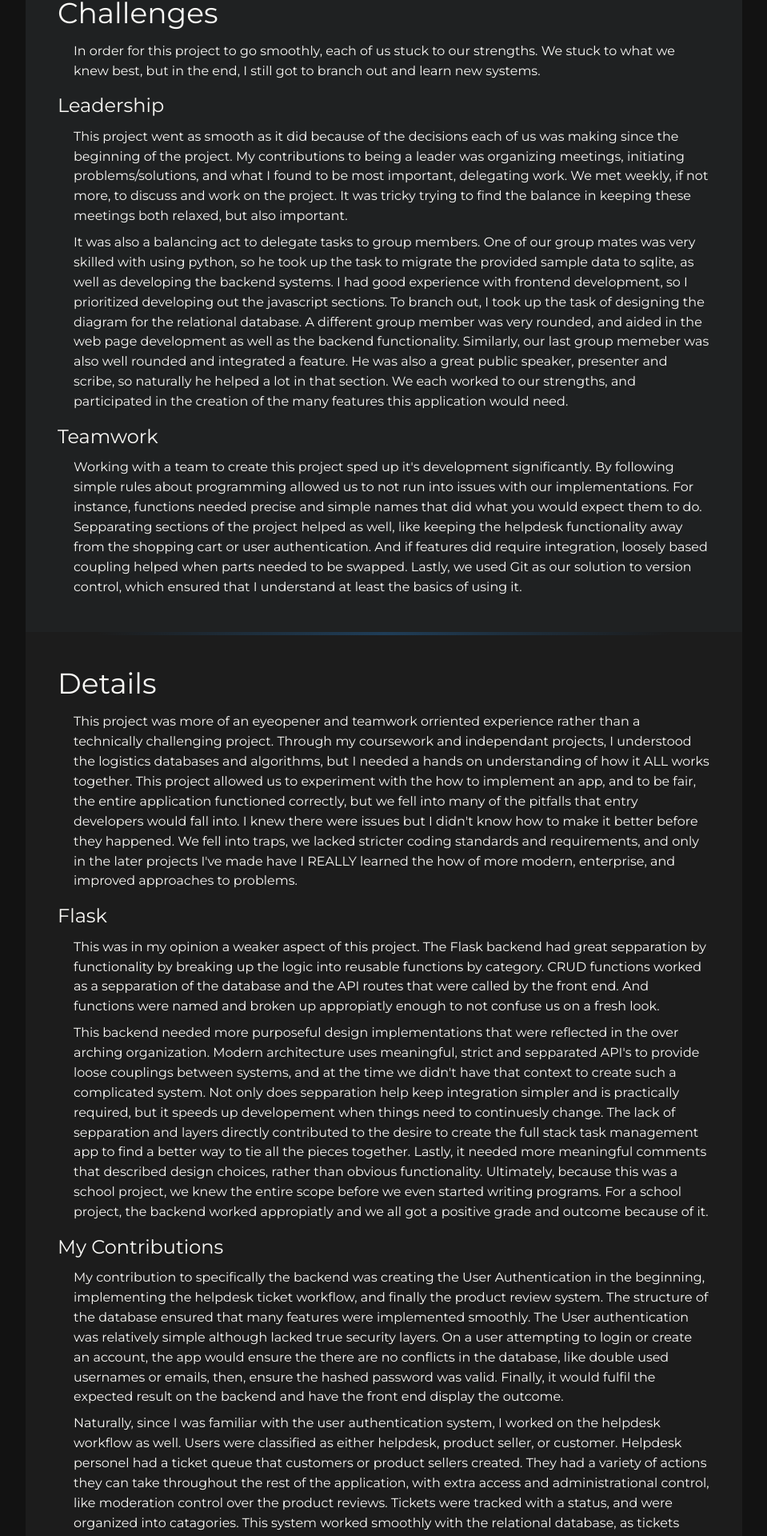
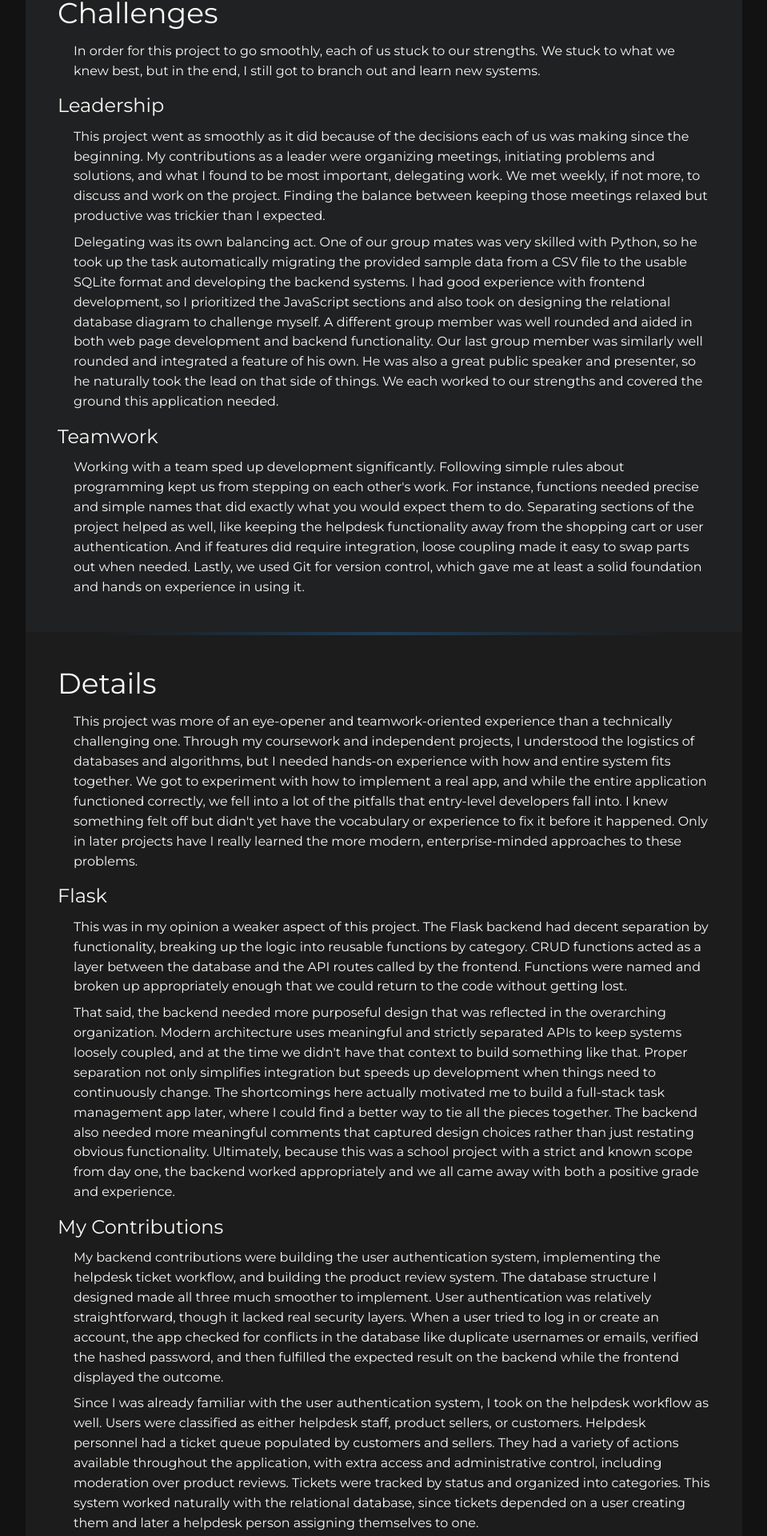
Before and after one commit to ehouse3/ehouse3.github.io, a Next.js app: page /projects/nittany-business in a window 1280 px wide. Shown: the part 877-2797 px from the top of the page at 80% size, without its empty margins (160-1119 px from the left). Built offline with nearby package versions, Linux system fonts and the light colour scheme; some icons are missing.

Commit message:
Update page.tsx
Grammar fix and sentence structure touch ups

```diff
--- a/app/projects/nittany-business/page.tsx
+++ b/app/projects/nittany-business/page.tsx
@@ -7,22 +7,22 @@ export default function nittanyBusiness() {
         <h1 className="mb-2">Nittany Business App</h1>
         <SubSection title="E-Commerce Website and Database">
           <p>
-            During my senior year of college at Penn State, for my database
-            class&apos;s final project, I led a team of 4 to create an
-            e-commerce web application. Our tech stack used a python backend
-            with the Flask library, a sqlite database, and a javascript frontend
-            with bootstrap. What made this project interesting was that it had a
-            robust amount of features, like a helpdesk, user authentication,
-            shopping carts, reviews, wishlists, etc. This project was great
-            hands on experience in working with a team to complete a project, as
-            well as working on larger software than I had before.
+            During my senior year at Penn State, for my database class&apos;s
+            final project, I led a team of 4 to build an e-commerce web
+            application. Our tech stack used a Python backend with the Flask
+            library, a SQLite database, and a JavaScript frontend with
+            Bootstrap. What made this project stand out was the sheer range of
+            features we packed in, like a helpdesk, user authentication,
+            shopping carts, reviews, wishlists, and more. It was great hands-on
+            experience working with a team on a larger piece of software than I
+            had tackled before.
           </p>
         </SubSection>
 
         <SubSection>
           <p>
             Below is a full list of the features included that made this app
-            function as en e-commerce application
+            function as an e-commerce application.
           </p>
           <div className="mb-3 ml-5">
             <strong className="space-y-1">
@@ -50,44 +50,43 @@ export default function nittanyBusiness() {
 
         <SubSection title="Leadership">
           <p>
-            This project went as smooth as it did because of the decisions each
-            of us was making since the beginning of the project. My
-            contributions to being a leader was organizing meetings, initiating
-            problems/solutions, and what I found to be most important,
-            delegating work. We met weekly, if not more, to discuss and work on
-            the project. It was tricky trying to find the balance in keeping
-            these meetings both relaxed, but also important.
+            This project went as smoothly as it did because of the decisions
+            each of us was making since the beginning. My contributions as a
+            leader were organizing meetings, initiating problems and solutions,
+            and what I found to be most important, delegating work. We met
+            weekly, if not more, to discuss and work on the project. Finding the
+            balance between keeping those meetings relaxed but productive was
+            trickier than I expected.
           </p>
           <p>
-            It was also a balancing act to delegate tasks to group members. One
-            of our group mates was very skilled with using python, so he took up
-            the task to migrate the provided sample data to sqlite, as well as
-            developing the backend systems. I had good experience with frontend
-            development, so I prioritized developing out the javascript
-            sections. To branch out, I took up the task of designing the diagram
-            for the relational database. A different group member was very
-            rounded, and aided in the web page development as well as the
-            backend functionality. Similarly, our last group memeber was also
-            well rounded and integrated a feature. He was also a great public
-            speaker, presenter and scribe, so naturally he helped a lot in that
-            section. We each worked to our strengths, and participated in the
-            creation of the many features this application would need.
+            Delegating was its own balancing act. One of our group mates was
+            very skilled with Python, so he took up the task automatically
+            migrating the provided sample data from a CSV file to the usable
+            SQLite format and developing the backend systems. I had good
+            experience with frontend development, so I prioritized the
+            JavaScript sections and also took on designing the relational
+            database diagram to challenge myself. A different group member was
+            well rounded and aided in both web page development and backend
+            functionality. Our last group member was similarly well rounded and
+            integrated a feature of his own. He was also a great public speaker
+            and presenter, so he naturally took the lead on that side of things.
+            We each worked to our strengths and covered the ground this
+            application needed.
           </p>
         </SubSection>
 
         <SubSection title="Teamwork">
           <p>
-            Working with a team to create this project sped up it&apos;s
-            development significantly. By following simple rules about
-            programming allowed us to not run into issues with our
-            implementations. For instance, functions needed precise and simple
-            names that did what you would expect them to do. Sepparating
+            Working with a team sped up development significantly. Following
+            simple rules about programming kept us from stepping on each
+            other&apos;s work. For instance, functions needed precise and simple
+            names that did exactly what you would expect them to do. Separating
             sections of the project helped as well, like keeping the helpdesk
             functionality away from the shopping cart or user authentication.
-            And if features did require integration, loosely based coupling
-            helped when parts needed to be swapped. Lastly, we used Git as our
-            solution to version control, which ensured that I understand at
-            least the basics of using it.
+            And if features did require integration, loose coupling made it easy
+            to swap parts out when needed. Lastly, we used Git for version
+            control, which gave me at least a solid foundation and hands on
+            experience in using it.
           </p>
         </SubSection>
       </Section>
@@ -95,155 +94,140 @@ export default function nittanyBusiness() {
       <Section title="Details">
         <SubSection>
           <p>
-            This project was more of an eyeopener and teamwork orriented
-            experience rather than a technically challenging project. Through my
-            coursework and independant projects, I understood the logistics
-            databases and algorithms, but I needed a hands on understanding of
-            how it ALL works together. This project allowed us to experiment
-            with the how to implement an app, and to be fair, the entire
-            application functioned correctly, but we fell into many of the
-            pitfalls that entry developers would fall into. I knew there were
-            issues but I didn&apos;t know how to make it better before they
-            happened. We fell into traps, we lacked stricter coding standards
-            and requirements, and only in the later projects I&apos;ve made have
-            I REALLY learned the how of more modern, enterprise, and improved
-            approaches to problems.
+            This project was more of an eye-opener and teamwork-oriented
+            experience than a technically challenging one. Through my coursework
+            and independent projects, I understood the logistics of databases
+            and algorithms, but I needed hands-on experience with how and entire
+            system fits together. We got to experiment with how to implement a
+            real app, and while the entire application functioned correctly, we
+            fell into a lot of the pitfalls that entry-level developers fall
+            into. I knew something felt off but didn&apos;t yet have the
+            vocabulary or experience to fix it before it happened. Only in later
+            projects have I really learned the more modern, enterprise-minded
+            approaches to these problems.
           </p>
         </SubSection>
         <SubSection title="Flask">
           <p>
             This was in my opinion a weaker aspect of this project. The Flask
-            backend had great sepparation by functionality by breaking up the
-            logic into reusable functions by category. CRUD functions worked as
-            a sepparation of the database and the API routes that were called by
-            the front end. And functions were named and broken up appropiatly
-            enough to not confuse us on a fresh look.
+            backend had decent separation by functionality, breaking up the
+            logic into reusable functions by category. CRUD functions acted as a
+            layer between the database and the API routes called by the
+            frontend. Functions were named and broken up appropriately enough
+            that we could return to the code without getting lost.
           </p>
           <p>
-            This backend needed more purposeful design implementations that were
-            reflected in the over arching organization. Modern architecture uses
-            meaningful, strict and sepparated API&apos;s to provide loose
-            couplings between systems, and at the time we didn&apos;t have that
-            context to create such a complicated system. Not only does
-            sepparation help keep integration simpler and is practically
-            required, but it speeds up developement when things need to
-            continuesly change. The lack of sepparation and layers directly
-            contributed to the desire to create the full stack task management
-            app to find a better way to tie all the pieces together. Lastly, it
-            needed more meaningful comments that described design choices,
-            rather than obvious functionality. Ultimately, because this was a
-            school project, we knew the entire scope before we even started
-            writing programs. For a school project, the backend worked
-            appropiatly and we all got a positive grade and outcome because of
-            it.
+            That said, the backend needed more purposeful design that was
+            reflected in the overarching organization. Modern architecture uses
+            meaningful and strictly separated APIs to keep systems loosely
+            coupled, and at the time we didn&apos;t have that context to build
+            something like that. Proper separation not only simplifies
+            integration but speeds up development when things need to
+            continuously change. The shortcomings here actually motivated me to
+            build a full-stack task management app later, where I could find a
+            better way to tie all the pieces together. The backend also needed
+            more meaningful comments that captured design choices rather than
+            just restating obvious functionality. Ultimately, because this was a
+            school project with a strict and known scope from day one, the
+            backend worked appropriately and we all came away with both a
+            positive grade and experience.
           </p>
         </SubSection>
 
         <SubSection title="My Contributions">
           <p>
-            My contribution to specifically the backend was creating the User
-            Authentication in the beginning, implementing the helpdesk ticket
-            workflow, and finally the product review system. The structure of
-            the database ensured that many features were implemented smoothly.
-            The User authentication was relatively simple although lacked true
-            security layers. On a user attempting to login or create an account,
-            the app would ensure the there are no conflicts in the database,
-            like double used usernames or emails, then, ensure the hashed
-            password was valid. Finally, it would fulfil the expected result on
-            the backend and have the front end display the outcome.
+            My backend contributions were building the user authentication
+            system, implementing the helpdesk ticket workflow, and building the
+            product review system. The database structure I designed made all
+            three much smoother to implement. User authentication was relatively
+            straightforward, though it lacked real security layers. When a user
+            tried to log in or create an account, the app checked for conflicts
+            in the database like duplicate usernames or emails, verified the
+            hashed password, and then fulfilled the expected result on the
+            backend while the frontend displayed the outcome.
           </p>
           <p>
-            Naturally, since I was familiar with the user authentication system,
-            I worked on the helpdesk workflow as well. Users were classified as
-            either helpdesk, product seller, or customer. Helpdesk personel had
-            a ticket queue that customers or product sellers created. They had a
-            variety of actions they can take throughout the rest of the
-            application, with extra access and administrational control, like
-            moderation control over the product reviews. Tickets were tracked
-            with a status, and were organized into catagories. This system
-            worked smoothly with the relational database, as tickets were
-            dependant on someone creating them, and later a helpdesk person
-            asigning themselves to one.
+            Since I was already familiar with the user authentication system, I
+            took on the helpdesk workflow as well. Users were classified as
+            either helpdesk staff, product sellers, or customers. Helpdesk
+            personnel had a ticket queue populated by customers and sellers.
+            They had a variety of actions available throughout the application,
+            with extra access and administrative control, including moderation
+            over product reviews. Tickets were tracked by status and organized
+            into categories. This system worked naturally with the relational
+            database, since tickets depended on a user creating them and later a
+            helpdesk person assigning themselves to one.
           </p>
           <p>
-            Finally, the product review system was a slightly trickier feature
-            to create, as it was closely coupled to the products and users
-            themselves. The reviews, which are attached to either a product or a
-            product seller, had ratings, text, and comments. In order for a
-            review to be submitted, the system verified multiple aspects were
-            true, like that the user actually bought a product from the seller,
-            which I found to be a difficult query. Average ratings were also
-            calculated for a product/seller and attached to them as such to
-            increase efficiency. They had to be recalculated on new reviews
-            being added. Similarly, these were straight forward to implement
-            with the relational database. Reviews were a weak entity related to
-            either products or sellers, so I made a sepparate sharded review
-            table for each, depndant on the user submitting it, and the object
-            reviewed.
+            The product review system was the trickiest feature I built, since
+            it was tightly coupled to both products and users. Reviews could be
+            attached to either a product or a product seller and included
+            ratings, written text, and comments. Before a review could be
+            submitted, the system verified several conditions, like confirming
+            the user had actually purchased from that seller, which turned out
+            to be a genuinely difficult query to write. Average ratings were
+            calculated and stored directly on the product or seller record to
+            keep reads efficient, and those averages had to be recalculated each
+            time a new review came in. Reviews were modeled as weak entities
+            dependent on either a product or a seller, so I built a separate
+            review table for each, keyed to the submitting user and the item
+            being reviewed.
           </p>
           <p>
-            I was not satisfied with the security implementations for this
-            project, but it wasn&apos;t intended to be a secure application so
-            we only implemented minimal security layers. The final result was
-            more than sufficient for the scope. To list a few issues, the
-            strings for user input needed stricter sanitization, the storage of
-            passwords was not sufficient or secure, and finally the
-            administration view for the helpdesk required a stricter context and
-            requirements to prevent attacks. These were only issues that I
-            myself strictly oversaw, so there are bound to be extra issues
-            elsewhere.
+            I was not satisfied with the security in this project, but it was
+            never meant to be a production-ready application, so minimal
+            security layers were fine for the scope. A few things stood out to
+            me even then. User input strings needed stricter sanitization,
+            password storage was not handled securely enough, and the helpdesk
+            admin view needed tighter access controls to hold up against
+            attacks. These were only the issues in the parts I owned, so there
+            are likely more scattered elsewhere.
           </p>
         </SubSection>
 
         <SubSection title="Frontend">
           <p>
-            The front end UI was designed with the javascript Bootstrap library,
-            which ultimately sped up the creation of the UI, simplified
-            elements, and provided and excellent base for a product like this.
-            Specific customization was still possible, but had some hoops you
-            had to jump through to get there. We used the python library Jinja
-            to execute python code directly in the html files, making the pages
-            themselves very direct in purpose. This was a great library for
-            handling challenges in the frontend, like conditionals, events, or
-            states. With this combination, we created easy to navigate webpages
-            for every feature, and were able to successfully design complex web
-            pages. Like user and helpdesk dashboards, product, search, seller,
-            order and wishlist pages.
+            The frontend UI was built with the JavaScript Bootstrap library,
+            which sped up development, simplified common elements, and provided
+            an excellent base for a product like this. Specific customization
+            was still possible, but it had some hoops to jump through. We used
+            the Python library Jinja to run Python code directly in the HTML
+            files, which made each page very focused in its purpose. It handled
+            frontend challenges like conditionals, events, and state cleanly.
+            With that combination, we built easy-to-navigate pages for every
+            feature, including user and helpdesk dashboards, product pages,
+            search, seller profiles, orders, and wishlists.
           </p>
           <p>
-            Similar to before, the lack of distinct and meaningful sepparation
-            of frameworks and systems led me to want to design a more powerful
-            and well written project. If I were to revisit this project, or take
-            away some core design mistakes to learn from, like creating a more
-            powerful API, and creating a better documented and organized
-            interface between the front end and the backend. For example, state
-            and URL logic should not be handled in the same place as database
-            functions. And it was lacking unified strucutre for reused parts,
-            like user state management. It was lacking in the overarching
-            software structure. But this class wasn&apos;t a class about
-            software design patterns and architecture, but mainly about
-            relational databases.
+            Looking back, the lack of clear separation between frameworks and
+            concerns is the biggest thing I would fix. State and URL logic had
+            no business sitting next to database functions, and there was no
+            unified structure for shared pieces like user state management. If I
+            revisited this project today, I would start with a well-defined API
+            boundary between the frontend and backend and build everything else
+            around that. At the time though, this was a class about relational
+            databases, not software architecture, so the result made sense for
+            what it was.
           </p>
         </SubSection>
 
         <SubSection title="Database Design">
           <p>
-            This aspect of the project was the strongest! I designed the
+            This aspect of the project was the strongest. I designed the
             relationships and diagram for the entire database, and it was
-            required to be normalized as well. The design for the database was
-            reliable, functional, and straightforward. It had well defined
-            relationships for everything from the helpdesk ticket workflow to
-            the order management hierarchy. This design made the rest of the
-            project a lot more straightforward, because we could follow the
-            model I created to be the foundational building blocks. It included
-            weak and strong relationships for objects as well as normalized
-            tables to ensure efficiency. Most aspects of normalizing the
-            database was simple, like ensuring columns had individual values and
-            columns only depending on the primary key. However second normal was
-            difficult, because for the helpdesk system and review system, the
-            data had to be split up and looked slightly awkward. The database
-            being normalized however made updates easier in the end, because
-            everything was sepparated so well.
+            required to be normalized as well. The design was reliable,
+            functional, and straightforward, with well-defined relationships
+            covering everything from the helpdesk ticket workflow to the order
+            management hierarchy. Having a solid model to follow made the rest
+            of the project significantly easier to build around. The schema
+            included both weak and strong entity relationships alongside
+            normalized tables. Most of the normalization was straightforward,
+            like ensuring columns held individual values and depended only on
+            the primary key. Second normal form was the trickiest part, since
+            the helpdesk and review systems required splitting data in ways that
+            looked a little awkward on paper. In practice though, that
+            separation paid off and made updates much cleaner throughout the
+            rest of development.
           </p>
         </SubSection>
       </Section>
```
